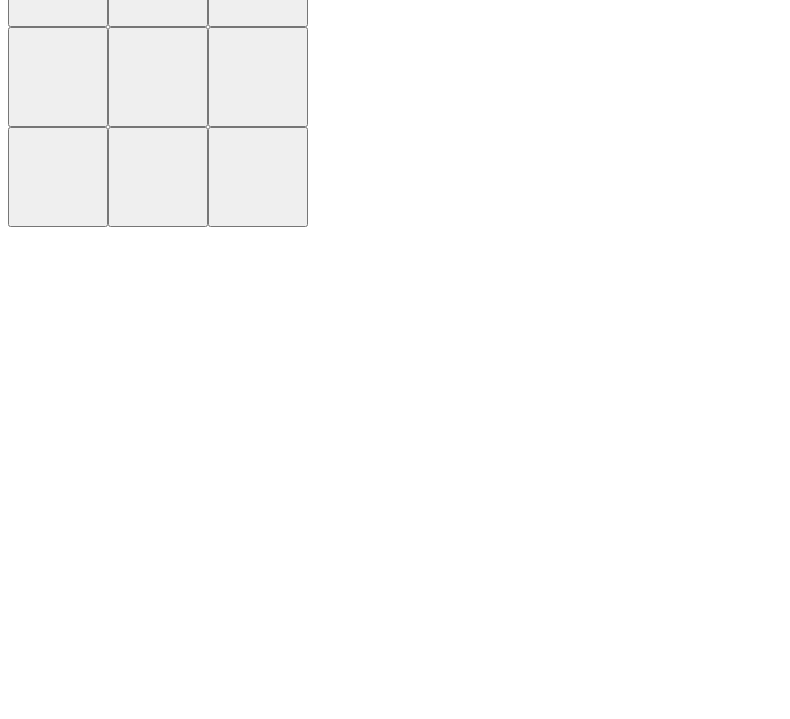
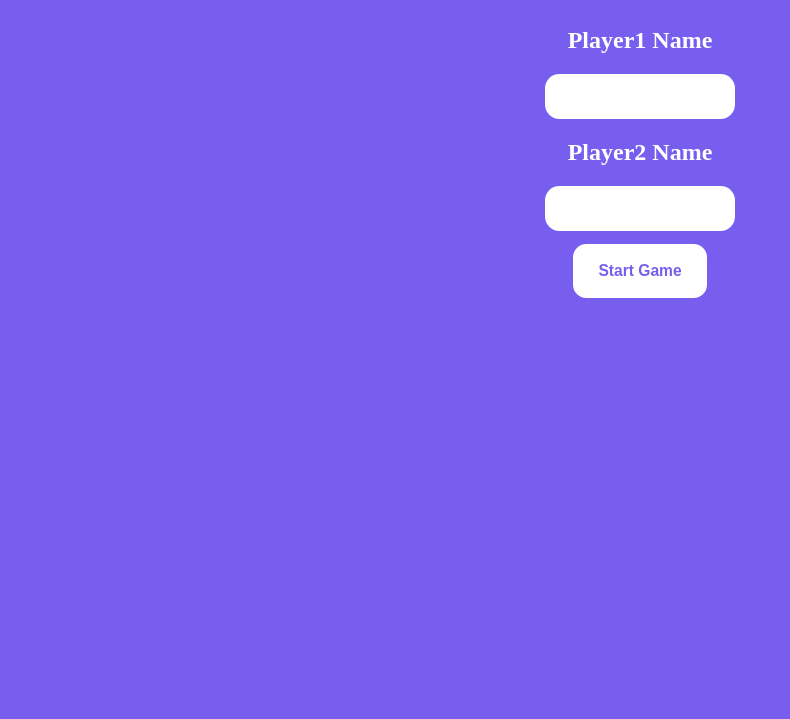
Before and after one commit to madhavjari/tic-tac-toe, a plain HTML site: page index.html in a window 1280 px wide. Shown: the part 81-800 px from the top of the page, without its empty margins (0-790 px from the left). Drawn offline with Linux system fonts and the light colour scheme.

Commit message:
styling and layout

```diff
--- a/index.html
+++ b/index.html
@@ -7,6 +7,20 @@
     <link rel="stylesheet" href="style.css">
 </head>
 <body>
+    <div class="main-container">
+        <h1>Tic-Tac-Toe</h1>
+        <form action="./submit" method="get">
+            <div>
+                <h2><label for="player1">Player1 Name</label></h2>
+                <input type="text" name="player1" id="player1" required>
+            </div>
+            <div>
+                <h2><label for="player2">Player2 Name</label></h2>
+                <input type="text" name="player2" id="player2" required>
+            </div>
+            <div class="start"><button type="submit" id="start-game"><h3>Start Game</h3></button></div>
+        </form>
+    </div>
     <script src="script2.js"></script>
 </body>
 </html>
--- a/script2.js
+++ b/script2.js
@@ -1,3 +1,19 @@
+function inputPlayer(){
+    const player1 = document.getElementById('player1');
+    const player2 = document.getElementById('player2');
+    form = document.querySelector('form');
+    form.addEventListener('submit', (event) => {
+        event.preventDefault();
+        const formElement = event.target;
+        const player1Name = player1.value;
+        const player2Name = player2.value;
+        console.log(player1Name);
+        gameController(player1Name,player2Name);
+        formElement.reset();
+    })
+}
+
+//creating container for game
 const body = document.querySelector('body');
 const container = document.createElement('div');
 container.classList.add('container');
@@ -33,11 +49,11 @@ function resultCheck(winningCombination,array){
   });
 }
 
-function gameController(){
-    const player1 = 'Madhav';
-    const player2 = 'Shreya';
-    const players = [createPlayer(player1,'X'),createPlayer(player2,'O')];
+function gameController(player1Name,player2Name){
+    const players = [createPlayer(player1Name,'O'),createPlayer(player2Name,'X')];
+    console.log(players);
     let activePlayer = players[0];
+    console.log(activePlayer);
     const switchPlayerTurn = () => activePlayer = activePlayer === players[0] ? players[1] : players[0];
     const board = gameBoard();
     board.startGame();
@@ -56,6 +72,11 @@ function gameController(){
                     resetGame();
                     return;
                 }
+                else if(activePlayer.array.length === 5){
+                    alert('Game tied');
+                    resetGame();
+                    return;
+                }
                 switchPlayerTurn();
             });
         });
@@ -68,4 +89,4 @@ function gameController(){
     attachListeners();
 }
 
-const game = gameController();
+const game = inputPlayer();
--- a/style.css
+++ b/style.css
@@ -2,12 +2,63 @@
     text-align: center;
 }
 
+:root{
+    --voilet: rgb(120,94,238);
+}
+
+body{
+    background-color: var(--voilet);
+}
+
+.main-container, form{
+    display: grid;
+}
+
+h1, h2{
+    color:white;
+}
+
+form{
+    justify-content: center;
+}
+
+input{
+    color: var(--voilet);
+    font-size: 0.9em;
+    font-weight: bold;
+    height: 3em;
+    width: 12em;
+    border-radius: 1em;
+    border: none;
+    text-align: left;
+    padding-left: 1em;
+}
+
+input:focus{
+    outline: none;
+}
+
+.start > button{
+    height: 4em;
+    width: 10em;
+    background-color: white;
+    border: none;
+    border-radius: 1em;
+    color: var(--voilet);
+    margin-top: 1em;
+}
+
+button{
+    cursor:pointer;
+    height: 100px;
+    width: 100px;
+}
+
 .container{
+    grid-column: 1/3;
+    display:flex;
+    justify-content: center;
+    margin-top: 2em;
     display: grid;
     grid-template-columns: repeat(3,100px);
 }
-
-button{
-    height: 100px;
-    width: 100px;
-}
```
